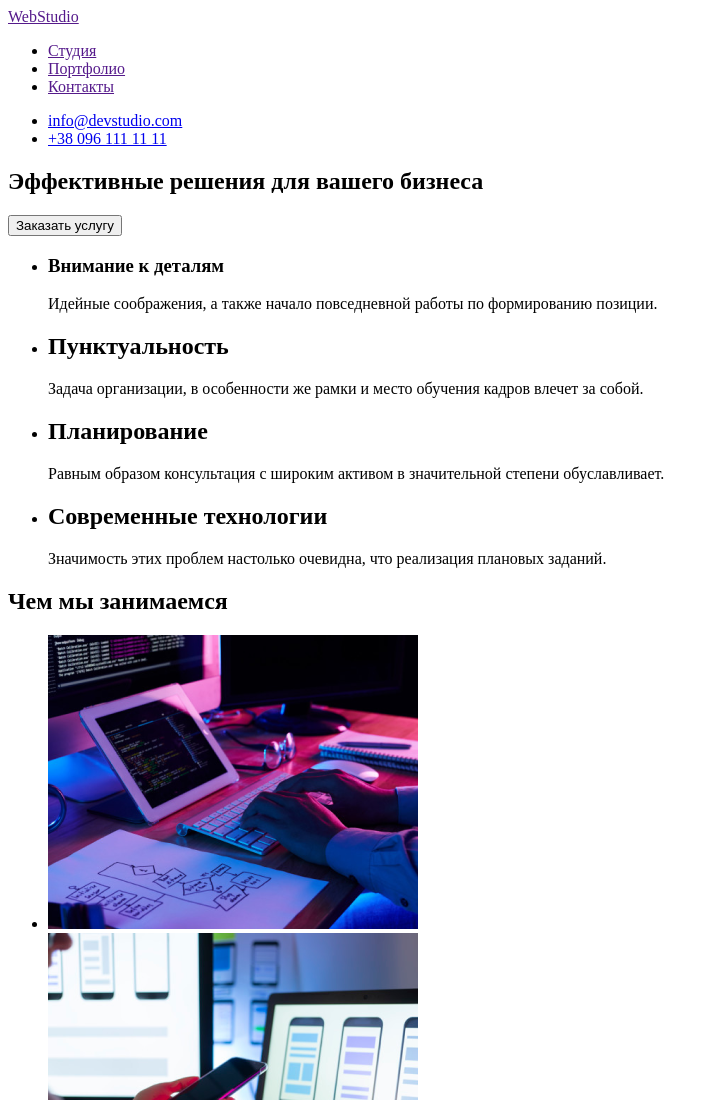
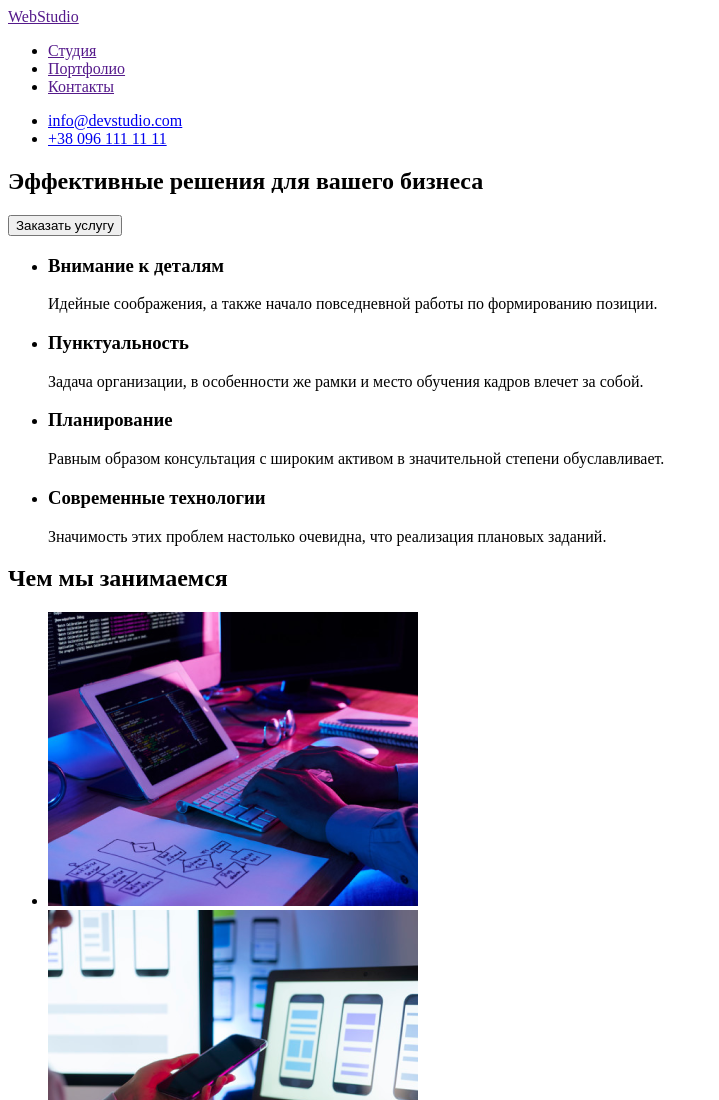
Before and after one commit to David-Dudyk/goit-markup-hw-01, a plain HTML site: page index.html in a window 1280 px wide. Shown: the top 1100 px of the page, without its empty margins (0-719 px from the left). Drawn offline with Linux system fonts and the light colour scheme.

Commit message:
корректировка заголовков

```diff
--- a/index.html
+++ b/index.html
@@ -35,15 +35,15 @@
                   <p>Идейные соображения, а также начало повседневной работы по формированию позиции.</p>
               </li>
               <li>
-                <h2>Пунктуальность</h2>
+                <h3>Пунктуальность</h3>
                 <p>Задача организации, в особенности же рамки и место обучения кадров влечет за собой.</p>
             </li>
             <li>
-                <h2>Планирование</h2>
+                <h3>Планирование</h3>
                 <p>Равным образом консультация с широким активом в значительной степени обуславливает.</p>
             </li>
             <li>
-                <h2>Современные технологии</h2>
+                <h3>Современные технологии</h3>
                 <p>Значимость этих проблем настолько очевидна, что реализация плановых заданий.</p>
             </li>
           </ul>
```
